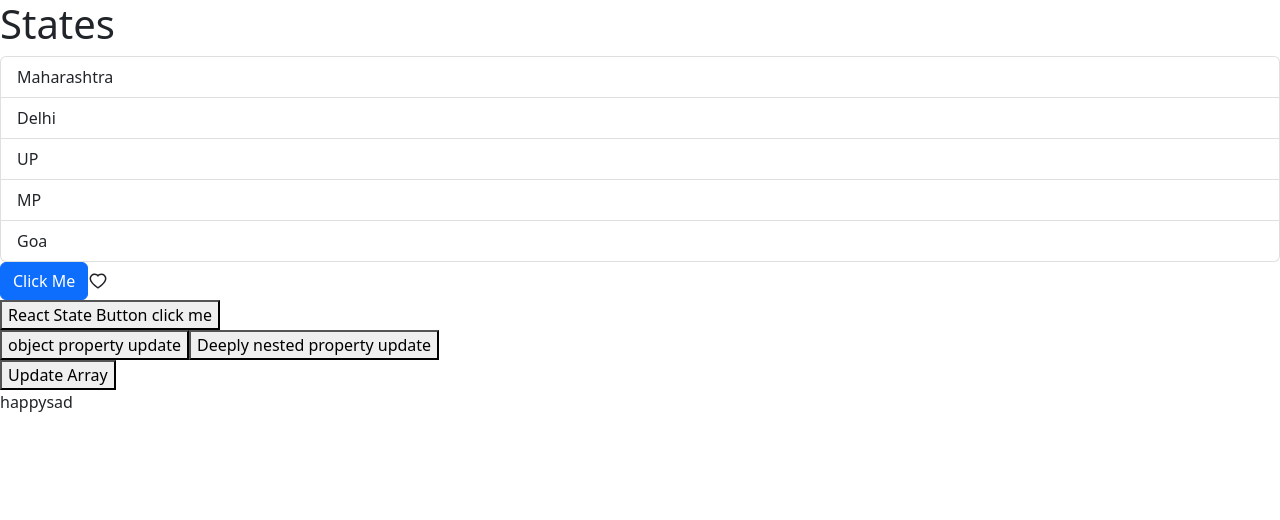
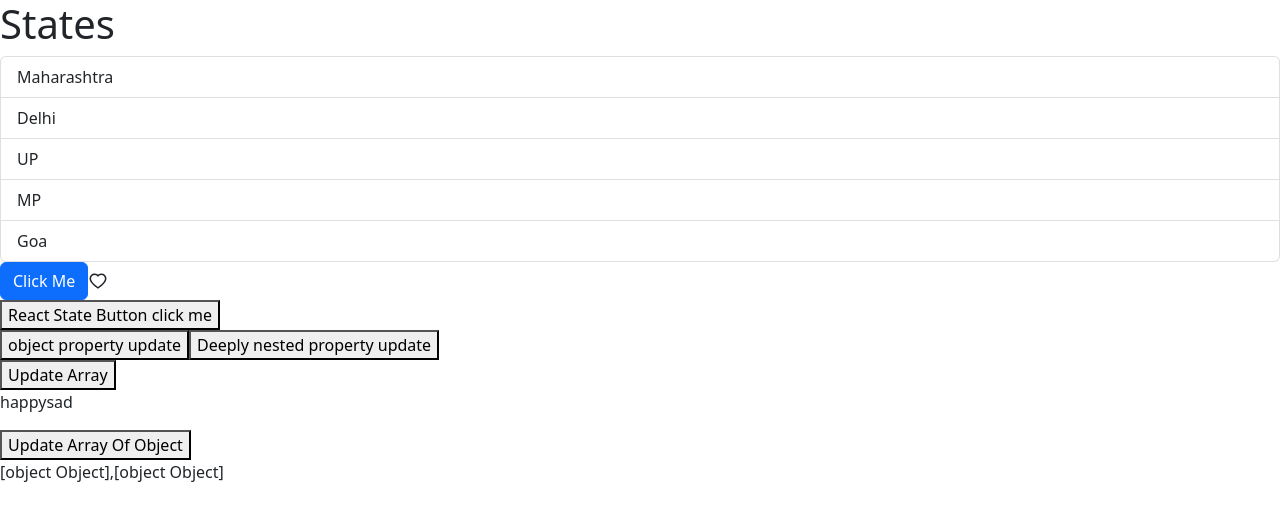
Before and after one commit to jaymanale/Game-Db-App, a React (Vite) app: page / in a window 1280 px wide. Shown: the top 520 px of the page. Built offline with nearby package versions, Linux system fonts and the light colour scheme.

Commit message:
Update Array Of Objects

```diff
--- a/src/App.tsx
+++ b/src/App.tsx
@@ -6,6 +6,7 @@ import Like from "./components/Like";
 import ReactState from "./components/ReactState";
 import UpdateState from "./components/UpdateStates";
 import UpdateArray from "./components/UpdateArray";
+import UpdateArrayOfObject from "./components/UpdateArrayOfObjects";
 
 function App() {
   let states = ["Maharashtra", "Delhi", "UP", "MP", "Goa"];
@@ -41,6 +42,7 @@ function App() {
       <ReactState />
       <UpdateState />
       <UpdateArray />
+      <UpdateArrayOfObject />
     </>
   );
 }
--- /dev/null
+++ b/src/components/UpdateArrayOfObjects.tsx
@@ -0,0 +1,22 @@
+import { useState } from "react";
+
+const UpdateArrayOfObject = () => {
+  const [bugs, setBugs] = useState([
+    { id: 1, name: "nullPointer", fixed: false },
+    { id: 2, name: "indexOutOfBound", fixed: false },
+  ]);
+
+  const updateArrayOfObjects = () => {
+    setBugs(bugs.map((bug) => (bug.id == 1 ? { ...bug, fixed: true } : bug)));
+    console.log(bugs);
+  };
+
+  return (
+    <div>
+      <button onClick={updateArrayOfObjects}> Update Array Of Object</button>
+      <p>{bugs.toString()}</p>
+    </div>
+  );
+};
+
+export default UpdateArrayOfObject;
```
